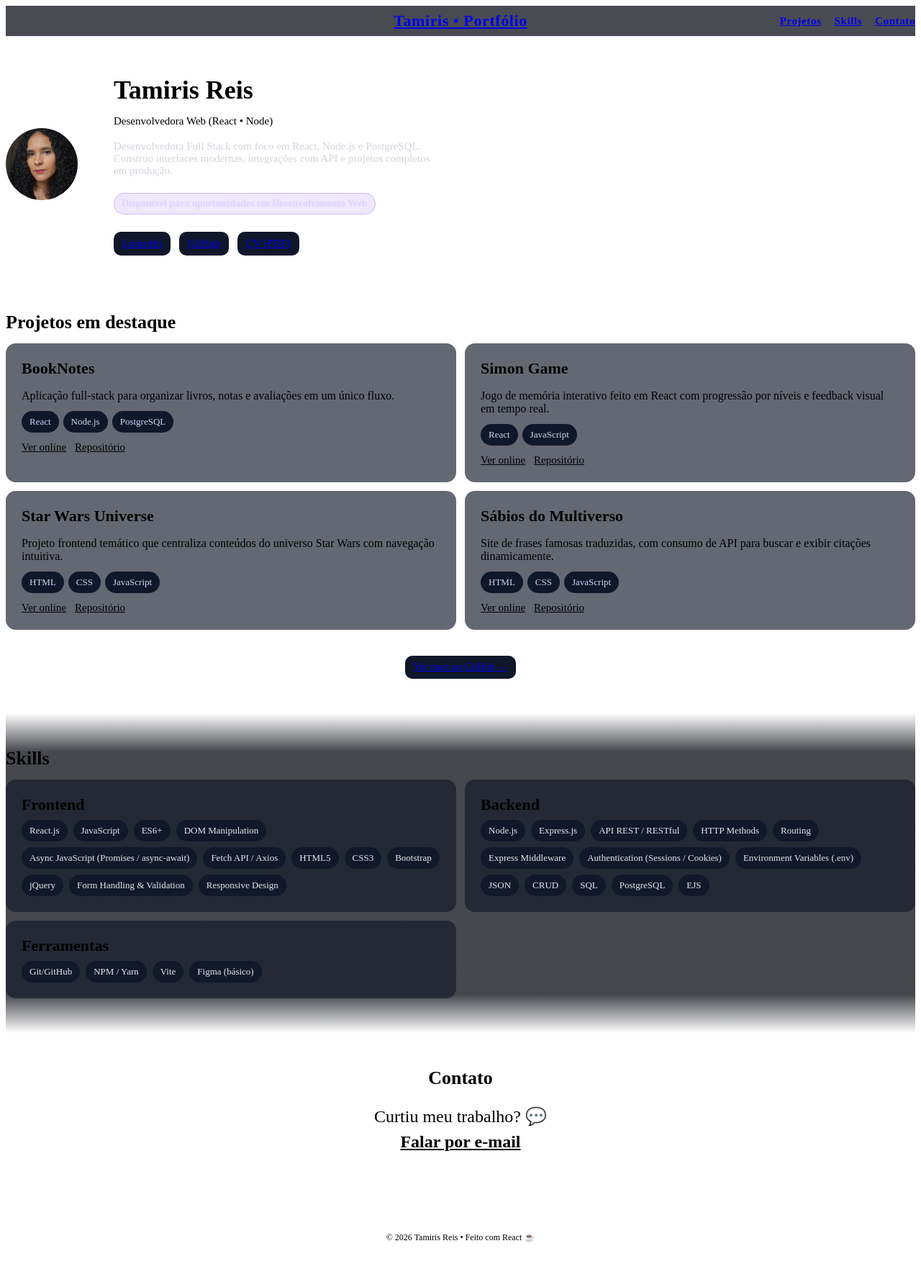
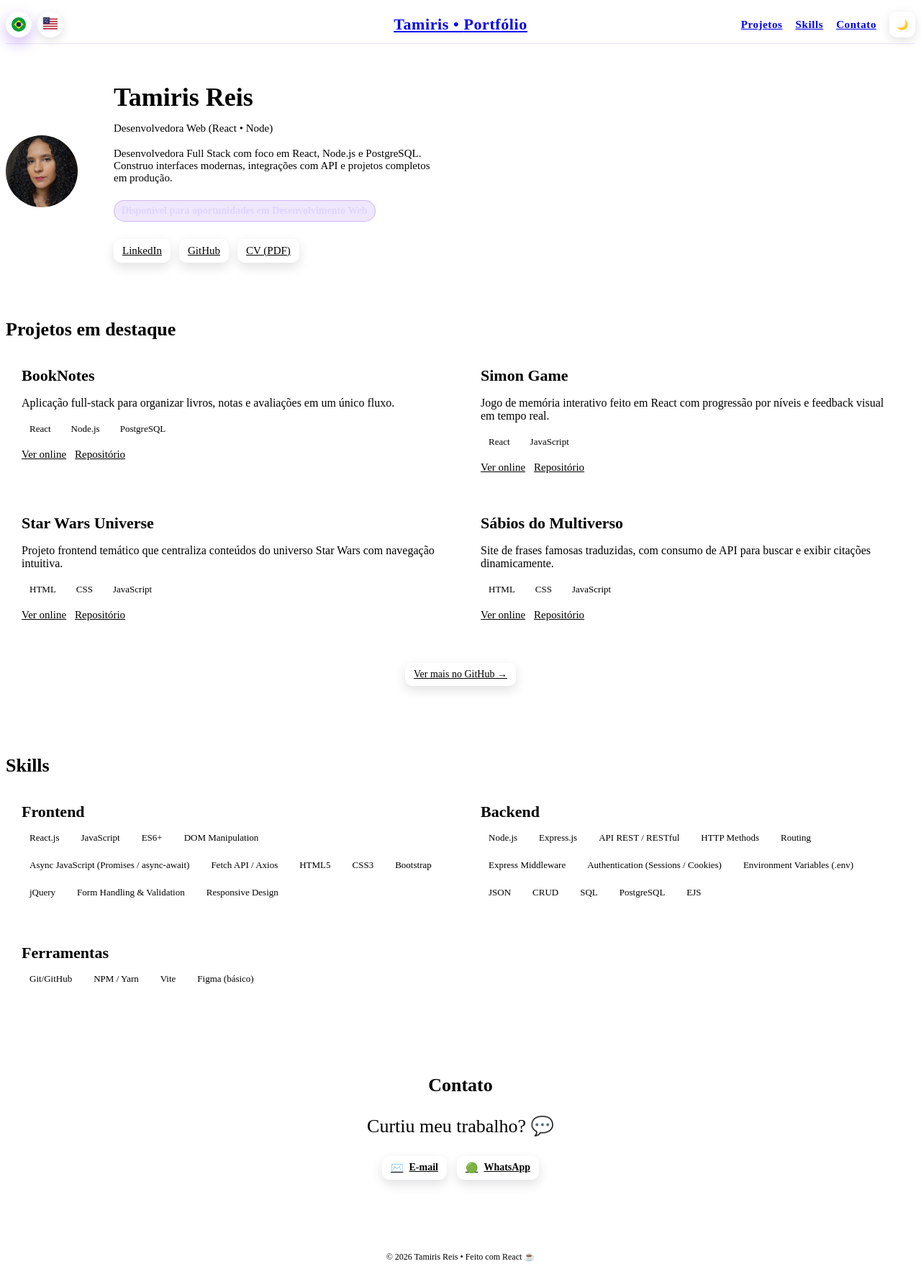
Before and after one commit to tamicoding/portfolio, a React (Vite) app: page / in a window 1280 px wide. Shown: the whole page at 72% size. Before the commit the page ends 1761 px from the top, so only its background shows below. Built offline with nearby package versions, Linux system fonts and the light colour scheme; the HTML template or start-up script is replaced by a standard one.

Commit message:
feat: add i18n toggle, theme switcher and modern button polish

```diff
--- a/src/App.jsx
+++ b/src/App.jsx
@@ -5,9 +5,28 @@ import Projects from "./components/Projects";
 import Skills from "./components/Skills";
 import Contact from "./components/Contact";
 import Footer from "./components/Footer";
-import { useEffect } from "react";
+import { useEffect, useState } from "react";
 
 export default function App() {
+  const [language, setLanguage] = useState(() => {
+    const savedLanguage = localStorage.getItem("language");
+    return savedLanguage === "en-US" ? "en-US" : "pt-BR";
+  });
+
+  const [theme, setTheme] = useState(() => {
+    const savedTheme = localStorage.getItem("theme");
+    return savedTheme === "light" ? "light" : "dark";
+  });
+
+  useEffect(() => {
+    document.documentElement.lang = language;
+    localStorage.setItem("language", language);
+  }, [language]);
+
+  useEffect(() => {
+    document.documentElement.setAttribute("data-theme", theme);
+    localStorage.setItem("theme", theme);
+  }, [theme]);
 
   useEffect(() => {
     const reveals = document.querySelectorAll(".reveal");
@@ -34,13 +53,18 @@ export default function App() {
 
   return (
     <>
-      <Navbar />
+      <Navbar
+        language={language}
+        onChangeLanguage={setLanguage}
+        theme={theme}
+        onToggleTheme={() => setTheme((currentTheme) => (currentTheme === "dark" ? "light" : "dark"))}
+      />
       <main>
-        <Hero />
-        <Projects />
-        <Skills />
-        <Contact />
-        <Footer />
+        <Hero language={language} />
+        <Projects language={language} />
+        <Skills language={language} />
+        <Contact language={language} />
+        <Footer language={language} />
       </main>
     </>
   );
--- a/src/components/Contact.jsx
+++ b/src/components/Contact.jsx
@@ -1,16 +1,31 @@
-export default function Contact() {
+export default function Contact({ language }) {
+  const isEnglish = language === "en-US";
+
   return (
     <section className="section reveal" id="contato">
       <div className="container contact">
-        <h2 className="section__title">Contato</h2>
+        <h2 className="section__title">{isEnglish ? "Contact" : "Contato"}</h2>
 
         <p className="contact__text">
-          Curtiu meu trabalho? 💬
+          {isEnglish ? "Liked my work? 💬" : "Curtiu meu trabalho? 💬"}
         </p>
 
-        <a className="contact__email" href="mailto:tamirisfr@live.com">
-          Falar por e-mail
-        </a>
+        <div className="contact__actions">
+          <a className="btn contact__btn" href="mailto:tamirisfr@live.com">
+            <span aria-hidden="true">✉️</span>
+            {isEnglish ? "Email" : "E-mail"}
+          </a>
+
+          <a
+            className="btn contact__btn"
+            href="https://wa.me/5511966145863"
+            target="_blank"
+            rel="noopener noreferrer"
+          >
+            <span aria-hidden="true">🟢</span>
+            WhatsApp
+          </a>
+        </div>
 
       </div>
     </section>
--- a/src/components/Footer.jsx
+++ b/src/components/Footer.jsx
@@ -1,9 +1,11 @@
-export default function Footer() {
+export default function Footer({ language }) {
+  const isEnglish = language === "en-US";
+
   return (
     <footer className="footer">
       <div className="container">
         <p>
-          © {new Date().getFullYear()} Tamiris Reis • Feito com React ☕
+          © {new Date().getFullYear()} Tamiris Reis • {isEnglish ? "Built with React ☕" : "Feito com React ☕"}
         </p>
       </div>
     </footer>
--- a/src/components/Hero.jsx
+++ b/src/components/Hero.jsx
@@ -1,6 +1,8 @@
 import logo from "../assets/logo.png";
 
-export default function Hero() {
+export default function Hero({ language }) {
+  const isEnglish = language === "en-US";
+
   return (
     <section className="hero reveal" id="topo">
       <div className="container hero__inner">
@@ -10,19 +12,26 @@ export default function Hero() {
 
         <div className="hero__right">
           <h1>Tamiris Reis</h1>
-          <p className="hero__subtitle">Desenvolvedora Web (React • Node)</p>
+          <p className="hero__subtitle">
+            {isEnglish ? "Web Developer (React • Node)" : "Desenvolvedora Web (React • Node)"}
+          </p>
 
           <p className="hero__text">
-            Desenvolvedora Full Stack com foco em React, Node.js e PostgreSQL. Construo
-            interfaces modernas, integrações com API e projetos completos em produção.
+            {isEnglish
+              ? "Full Stack Developer focused on React, Node.js, and PostgreSQL. I build modern interfaces, API integrations, and complete production-ready projects."
+              : "Desenvolvedora Full Stack com foco em React, Node.js e PostgreSQL. Construo interfaces modernas, integrações com API e projetos completos em produção."}
           </p>
 
-          <p className="hero__availability">Disponível para oportunidades em Desenvolvimento Web</p>
+          <p className="hero__availability">
+            {isEnglish
+              ? "Available for opportunities in Web Development"
+              : "Disponível para oportunidades em Desenvolvimento Web"}
+          </p>
 
           <div className="hero__actions">
             <a className="btn btn--primary" href="https://www.linkedin.com/in/tamirisfreis/" target="_blank" rel="noopener noreferrer">LinkedIn</a>
             <a className="btn" href="https://github.com/tamicoding" target="_blank" rel="noopener noreferrer">GitHub</a>
-            <a className="btn" href="/cv.pdf" target="_blank" rel="noopener noreferrer">CV (PDF)</a>
+            <a className="btn" href="/cv.pdf" target="_blank" rel="noopener noreferrer">{isEnglish ? "Resume (PDF)" : "CV (PDF)"}</a>
           </div>
         </div>
       </div>
--- a/src/components/Navbar.jsx
+++ b/src/components/Navbar.jsx
@@ -1,13 +1,73 @@
-export default function Navbar() {
+export default function Navbar({ language, onChangeLanguage, theme, onToggleTheme }) {
+  const isLightTheme = theme === "light";
+  const isEnglish = language === "en-US";
+
   return (
     <header className="nav">
       <div className="container nav__inner">
-        <a className="nav__brand" href="#topo">Tamiris • Portfólio</a>
+        <div className="nav__left">
+          <button
+            type="button"
+            className={`lang-toggle ${!isEnglish ? "is-active" : ""}`}
+            onClick={() => onChangeLanguage("pt-BR")}
+            aria-label="Alterar idioma para português do Brasil"
+          >
+            <span className="lang-flag" aria-hidden="true">
+              <svg viewBox="0 0 24 24" role="img" focusable="false">
+                <rect width="24" height="24" rx="12" fill="#009c3b" />
+                <polygon points="12,4.5 20,12 12,19.5 4,12" fill="#ffdf00" />
+                <circle cx="12" cy="12" r="4" fill="#002776" />
+              </svg>
+            </span>
+          </button>
+          <button
+            type="button"
+            className={`lang-toggle ${isEnglish ? "is-active" : ""}`}
+            onClick={() => onChangeLanguage("en-US")}
+            aria-label="Switch language to English"
+          >
+            <span className="lang-flag" aria-hidden="true">
+              <svg viewBox="0 0 24 24" role="img" focusable="false">
+                <rect width="24" height="24" rx="12" fill="#fff" />
+                <rect x="0" y="2" width="24" height="2" fill="#b22234" />
+                <rect x="0" y="6" width="24" height="2" fill="#b22234" />
+                <rect x="0" y="10" width="24" height="2" fill="#b22234" />
+                <rect x="0" y="14" width="24" height="2" fill="#b22234" />
+                <rect x="0" y="18" width="24" height="2" fill="#b22234" />
+                <rect x="0" y="0" width="11" height="11" fill="#3c3b6e" />
+                <circle cx="2.5" cy="2.5" r="0.6" fill="#fff" />
+                <circle cx="5" cy="4" r="0.6" fill="#fff" />
+                <circle cx="7.5" cy="2.5" r="0.6" fill="#fff" />
+                <circle cx="3.8" cy="6.5" r="0.6" fill="#fff" />
+                <circle cx="6.3" cy="8" r="0.6" fill="#fff" />
+              </svg>
+            </span>
+          </button>
+        </div>
+
+        <a className="nav__brand" href="#topo">Tamiris • {isEnglish ? "Portfolio" : "Portfólio"}</a>
 
         <nav className="nav__links">
-          <a href="#projetos">Projetos</a>
+          <a href="#projetos">{isEnglish ? "Projects" : "Projetos"}</a>
           <a href="#skills">Skills</a>
-          <a href="#contato">Contato</a>
+          <a href="#contato">{isEnglish ? "Contact" : "Contato"}</a>
+          <button
+            type="button"
+            className="theme-toggle"
+            onClick={onToggleTheme}
+            aria-label={
+              isEnglish
+                ? (isLightTheme ? "Enable dark theme" : "Enable light theme")
+                : (isLightTheme ? "Ativar tema escuro" : "Ativar tema claro")
+            }
+            title={
+              isEnglish
+                ? (isLightTheme ? "Light theme" : "Dark theme")
+                : (isLightTheme ? "Tema claro" : "Tema escuro")
+            }
+          >
+            <span aria-hidden="true">{isLightTheme ? "☀️" : "🌙"}</span>
+          </button>
         </nav>
       </div>
     </header>
--- a/src/components/Projects.jsx
+++ b/src/components/Projects.jsx
@@ -1,28 +1,41 @@
 const projects = [
   {
     title: "BookNotes",
-    description: "Aplicação full-stack para organizar livros, notas e avaliações em um único fluxo.",
+    description: {
+      "pt-BR": "Aplicação full-stack para organizar livros, notas e avaliações em um único fluxo.",
+      "en-US": "Full-stack application to organize books, notes, and ratings in one seamless flow."
+    },
     tech: ["React", "Node.js", "PostgreSQL"],
     live: "https://book-notes-vvs0.onrender.com",
     repo: "https://github.com/tamicoding/book-notes"
   },
   {
     title: "Simon Game",
-    description: "Jogo de memória interativo feito em React com progressão por níveis e feedback visual em tempo real.",
+    description: {
+      "pt-BR": "Jogo de memória interativo feito em React com progressão por níveis e feedback visual em tempo real.",
+      "en-US": "Interactive memory game built with React, featuring level progression and real-time visual feedback."
+    },
     tech: ["React", "JavaScript"],
     live: "https://simon-game-react-nine.vercel.app/",
     repo: "https://github.com/tamicoding/simon-game-react"
   },
   {
     title: "Star Wars Universe",
-    description: "Projeto frontend temático que centraliza conteúdos do universo Star Wars com navegação intuitiva.",
+    description: {
+      "pt-BR": "Projeto frontend temático que centraliza conteúdos do universo Star Wars com navegação intuitiva.",
+      "en-US": "Themed frontend project that centralizes Star Wars universe content with intuitive navigation."
+    },
     tech: ["HTML", "CSS", "JavaScript"],
     live: "https://tamicoding.github.io/starwars-universe/",
     repo: "https://github.com/tamicoding/starwars-universe"
   },
 {
     title: "Sábios do Multiverso",
-    description: "Site de frases famosas traduzidas, com consumo de API para buscar e exibir citações dinamicamente.",
+  titleEn: "Sages of the Multiverse",
+    description: {
+      "pt-BR": "Site de frases famosas traduzidas, com consumo de API para buscar e exibir citações dinamicamente.",
+      "en-US": "Website of translated famous quotes using an API to fetch and display citations dynamically."
+    },
     tech: ["HTML", "CSS", "JavaScript"],
     live: "https://sabios-do-multiverso.onrender.com",
     repo: "https://github.com/tamicoding/sabios-do-multiverso"
@@ -30,17 +43,19 @@ const projects = [
 
 ];
 
-export default function Projects() {
+export default function Projects({ language }) {
+  const isEnglish = language === "en-US";
+
   return (
     <section className="section reveal" id="projetos">
       <div className="container">
-        <h2 className="section__title">Projetos em destaque</h2>
+        <h2 className="section__title">{isEnglish ? "Featured Projects" : "Projetos em destaque"}</h2>
 
         <div className="grid grid--2">
           {projects.map(project => (
             <div className="card" key={project.title}>
-              <h3>{project.title}</h3>
-              <p className="card__text">{project.description}</p>
+              <h3>{isEnglish && project.titleEn ? project.titleEn : project.title}</h3>
+              <p className="card__text">{project.description[language]}</p>
 
               <div className="card__tech">
                 {project.tech.map(tech => (
@@ -49,8 +64,8 @@ export default function Projects() {
               </div>
 
               <div className="card__links">
-                <a href={project.live} target="_blank" rel="noopener noreferrer">Ver online</a>
-                <a href={project.repo} target="_blank" rel="noopener noreferrer">Repositório</a>
+                <a href={project.live} target="_blank" rel="noopener noreferrer">{isEnglish ? "Live Demo" : "Ver online"}</a>
+                <a href={project.repo} target="_blank" rel="noopener noreferrer">{isEnglish ? "Repository" : "Repositório"}</a>
               </div>
             </div>
           ))}
@@ -63,7 +78,7 @@ export default function Projects() {
             target="_blank"
             rel="noopener noreferrer"
           >
-            Ver mais no GitHub →
+            {isEnglish ? "See more on GitHub →" : "Ver mais no GitHub →"}
           </a>
         </div>
       </div>
--- a/src/components/Skills.jsx
+++ b/src/components/Skills.jsx
@@ -29,16 +29,30 @@ const skills = {
     "EJS"
   ],
   Ferramentas: ["Git/GitHub", "NPM / Yarn", "Vite", "Figma (básico)"],
+  Tools: ["Git/GitHub", "NPM / Yarn", "Vite", "Figma (basic)"],
 };
 
-export default function Skills() {
+export default function Skills({ language }) {
+  const isEnglish = language === "en-US";
+  const categories = isEnglish
+    ? {
+      Frontend: skills.Frontend,
+      Backend: skills.Backend,
+      Tools: skills.Tools,
+    }
+    : {
+      Frontend: skills.Frontend,
+      Backend: skills.Backend,
+      Ferramentas: skills.Ferramentas,
+    };
+
   return (
     <section className="section section--alt reveal" id="skills">
       <div className="container">
         <h2 className="section__title">Skills</h2>
 
         <div className="grid grid--2">
-          {Object.entries(skills).map(([category, items]) => (
+          {Object.entries(categories).map(([category, items]) => (
             <div className="card" key={category}>
               <h3 className="card__title">{category}</h3>
 
--- a/src/styles/app.css
+++ b/src/styles/app.css
@@ -2,7 +2,7 @@
   position: sticky;
   top: 0;
   backdrop-filter: blur(10px);
-  background: rgba(11, 15, 25, 0.75);
+  background: var(--nav-bg);
   border-bottom: 1px solid var(--border);
   padding: 8px 0;
   box-shadow: 0 1px 0 rgba(124, 58, 237, 0.15)
@@ -19,6 +19,58 @@
   letter-spacing: 0.6px;
 }
 
+.nav__left {
+  grid-column: 1;
+  justify-self: start;
+  display: flex;
+  align-items: center;
+  gap: 8px;
+}
+
+.lang-toggle {
+  display: inline-flex;
+  align-items: center;
+  justify-content: center;
+  border: 1px solid var(--border);
+  background: color-mix(in srgb, var(--surface-soft) 88%, transparent);
+  color: var(--text);
+  border-radius: 999px;
+  padding: 6px;
+  width: 36px;
+  height: 36px;
+  font-size: 12px;
+  font-weight: 700;
+  cursor: pointer;
+  box-shadow: 0 4px 14px rgba(2, 6, 23, 0.12);
+  transition: transform 0.2s ease, border-color 0.2s ease, background 0.2s ease;
+}
+
+.lang-flag {
+  width: 20px;
+  height: 20px;
+  display: inline-flex;
+}
+
+.lang-flag svg {
+  width: 100%;
+  height: 100%;
+  display: block;
+}
+
+.lang-toggle:hover {
+  transform: translateY(-2px);
+  border-color: #8b5cf6;
+  background: color-mix(in srgb, var(--surface-soft) 96%, transparent);
+  box-shadow: 0 0 0 2px rgba(124, 58, 237, 0.25), 0 0 18px rgba(124, 58, 237, 0.45);
+}
+
+.lang-toggle.is-active {
+  background: var(--accent);
+  color: #fff;
+  border-color: transparent;
+  box-shadow: 0 8px 20px rgba(124, 58, 237, 0.35);
+}
+
 .nav__brand {
   grid-column: 2;
   justify-self: center;
@@ -31,12 +83,35 @@
   grid-column: 3;
   justify-self: end;
   display: flex;
+  align-items: center;
   gap: 18px;
   color: var(--muted);
   font-size: 15px;
 }
 
 .nav__links a:hover { color: var(--text); }
+
+.theme-toggle {
+  display: inline-flex;
+  align-items: center;
+  justify-content: center;
+  width: 36px;
+  height: 36px;
+  border-radius: 10px;
+  border: 1px solid var(--border);
+  background: color-mix(in srgb, var(--surface-soft) 88%, transparent);
+  color: var(--text);
+  cursor: pointer;
+  box-shadow: 0 4px 14px rgba(2, 6, 23, 0.12);
+  transition: transform 0.2s ease, border-color 0.2s ease, background 0.2s ease;
+}
+
+.theme-toggle:hover {
+  transform: translateY(-2px);
+  border-color: #8b5cf6;
+  background: color-mix(in srgb, var(--surface-soft) 96%, transparent);
+  box-shadow: 0 0 0 2px rgba(124, 58, 237, 0.25), 0 0 18px rgba(124, 58, 237, 0.45);
+}
 
 .hero {
   padding: 56px 0 30px;
@@ -77,7 +152,7 @@
 .hero__text {
   margin: 0 0 22px;
   max-width: 60ch;
-  color: #d1d5db;
+  color: var(--text-soft);
   font-size: 15px;
 }
 
@@ -94,6 +169,10 @@
   border: 1px solid rgba(124, 58, 237, 0.28);
 }
 
+:root[data-theme="light"] .hero__availability {
+  color: #000;
+}
+
 .hero__actions {
   display: flex;
   flex-wrap: wrap;
@@ -105,8 +184,10 @@
 }
 
 .btn--primary {
-  background: var(--accent);
+  background: linear-gradient(135deg, var(--accent), #8b5cf6);
   border-color: transparent;
+  color: #fff;
+  box-shadow: 0 10px 24px rgba(124, 58, 237, 0.35);
 }
 
 .section {
@@ -120,7 +201,7 @@
 
 .card {
   border: 1px solid var(--border);
-  background: rgba(17, 24, 39, 0.65);
+  background: color-mix(in srgb, var(--surface) 85%, transparent);
   border-radius: 14px;
   padding: 22px;
   transition: transform 0.2s ease, border 0.2s ease, background 0.2s ease;
@@ -157,9 +238,9 @@
   font-size: 13px;
   padding: 7px 11px;
   border-radius: 999px;
-  background: #0f172a;
+  background: var(--surface-soft);
   border: 1px solid var(--border);
-  color: #cbd5f5;
+  color: var(--text-soft);
 }
 
 .card__links {
@@ -179,7 +260,7 @@
 .card:hover {
   transform: translateY(-4px);
   border-color: #2b3548;
-  background: rgba(30, 41, 59, 0.7);
+  background: color-mix(in srgb, var(--surface) 92%, transparent);
 }
 
 .projects__more {
@@ -190,10 +271,10 @@
 .section--alt {
   background: linear-gradient(
     to bottom,
-    rgba(11, 15, 25, 0) 0%,
-    rgba(7, 10, 18, 0.75) 12%,
-    rgba(7, 10, 18, 0.75) 88%,
-    rgba(11, 15, 25, 0) 100%
+    color-mix(in srgb, var(--bg) 0%, transparent) 0%,
+    var(--section-alt) 12%,
+    var(--section-alt) 88%,
+    color-mix(in srgb, var(--bg) 0%, transparent) 100%
   );
 }
 
@@ -211,9 +292,9 @@
   font-size: 13px;
   padding: 7px 11px;
   border-radius: 999px;
-  background: rgba(15, 23, 42, 0.9);
+  background: color-mix(in srgb, var(--surface-soft) 90%, transparent);
   border: 1px solid var(--border);
-  color: #e5e7eb;
+  color: var(--text);
 }
 
 .contact {
@@ -222,20 +303,23 @@
 
 .contact__text {
   color: var(--muted);
-  margin-bottom: 8px;
-  font-size: clamp(18px, 2.8vw, 24px);
+  margin-bottom: 26px;
+  font-size: clamp(19px, 3vw, 26px);
 }
 
-.contact__email {
-  display: inline-block;
-  margin-bottom: 12px;
-  font-size: clamp(18px, 2.8vw, 24px);
-  font-weight: 700;
-  color: var(--accent);
+.contact__actions {
+  display: flex;
+  justify-content: center;
+  flex-wrap: wrap;
+  gap: 14px;
 }
 
-.contact__email:hover {
-  text-decoration: underline;
+.contact__btn {
+  align-items: center;
+  gap: 8px;
+  padding: 11px 18px;
+  font-size: 17px;
+  font-weight: 600;
 }
 
 
@@ -267,17 +351,23 @@
 
 .btn {
   display: inline-flex;
+  align-items: center;
+  justify-content: center;
   padding: 8px 12px;
   border-radius: 10px;
   border: 1px solid var(--border);
-  background: #0f172a;
-  transition: 0.2s ease;
+  background: color-mix(in srgb, var(--surface-soft) 90%, transparent);
+  box-shadow: 0 6px 16px rgba(2, 6, 23, 0.12);
+  transition: transform 0.2s ease, border-color 0.2s ease, background 0.2s ease;
   font-size: 14px;
+  color: var(--text);
 }
 
 .btn:hover {
   transform: translateY(-2px);
-  border-color: #3b82f6;
+  border-color: #8b5cf6;
+  background: color-mix(in srgb, var(--surface-soft) 98%, transparent);
+  box-shadow: 0 0 0 2px rgba(124, 58, 237, 0.2), 0 0 20px rgba(124, 58, 237, 0.45);
 }
 
 @keyframes fadeIn {
@@ -295,6 +385,11 @@
     justify-items: center;
     gap: 10px;
     padding: 8px 0;
+  }
+
+  .nav__left {
+    grid-column: 1;
+    justify-self: center;
   }
 
   .nav__brand {
--- a/src/styles/global.css
+++ b/src/styles/global.css
@@ -1,10 +1,27 @@
 :root {
   --bg: #0b0f19;
   --surface: #111827;
+  --surface-soft: #0f172a;
   --text: #e5e7eb;
+  --text-soft: #d1d5db;
   --muted: #9ca3af;
   --border: #1f2937;
   --accent: #7c3aed;
+  --nav-bg: rgba(11, 15, 25, 0.75);
+  --section-alt: rgba(7, 10, 18, 0.75);
+}
+
+:root[data-theme="light"] {
+  --bg: #f7f8fc;
+  --surface: #ffffff;
+  --surface-soft: #f1f5f9;
+  --text: #0f172a;
+  --text-soft: #334155;
+  --muted: #475569;
+  --border: #cbd5e1;
+  --accent: #6d28d9;
+  --nav-bg: rgba(247, 248, 252, 0.85);
+  --section-alt: rgba(226, 232, 240, 0.65);
 }
 
 * { box-sizing: border-box; }
```
